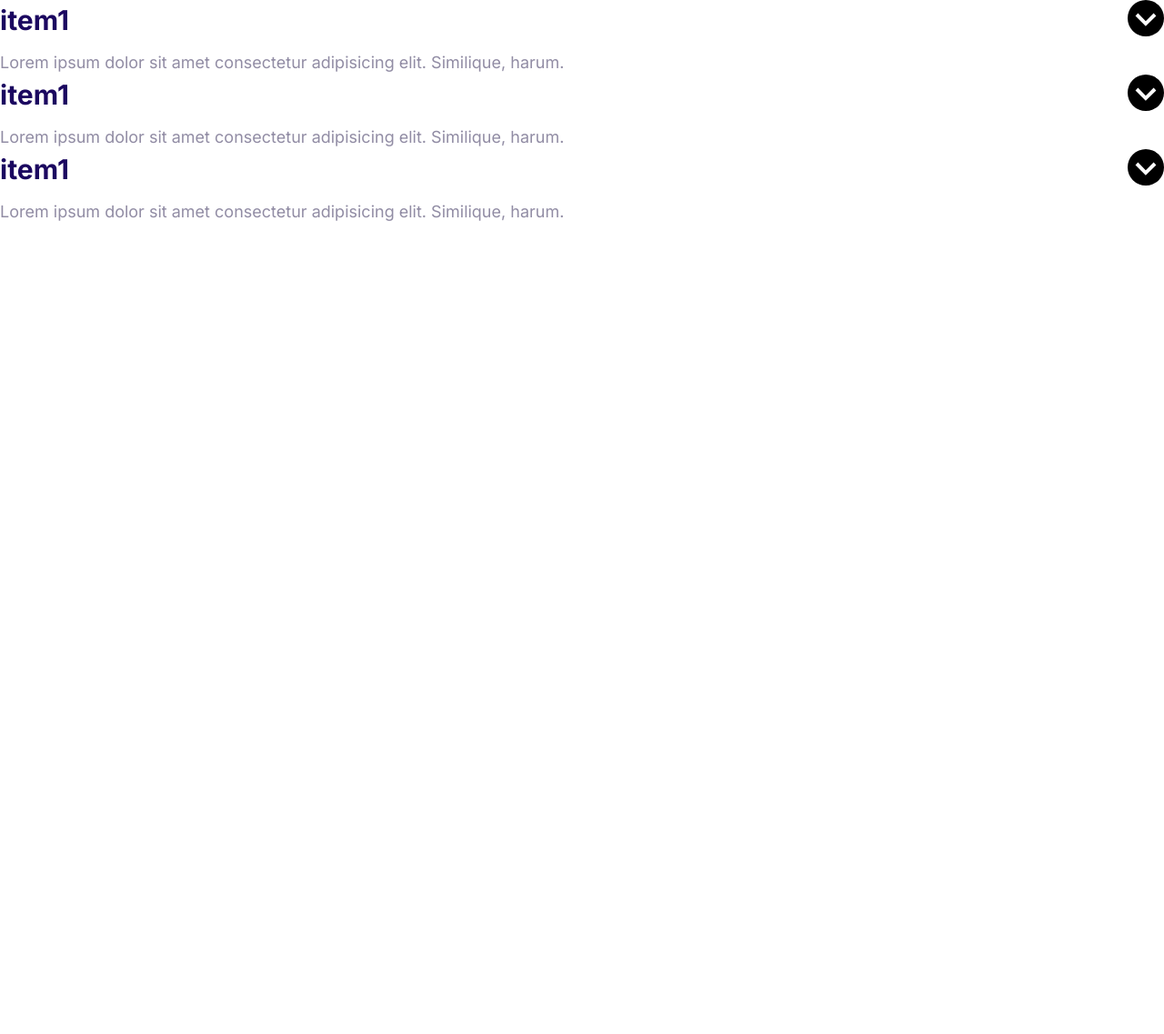
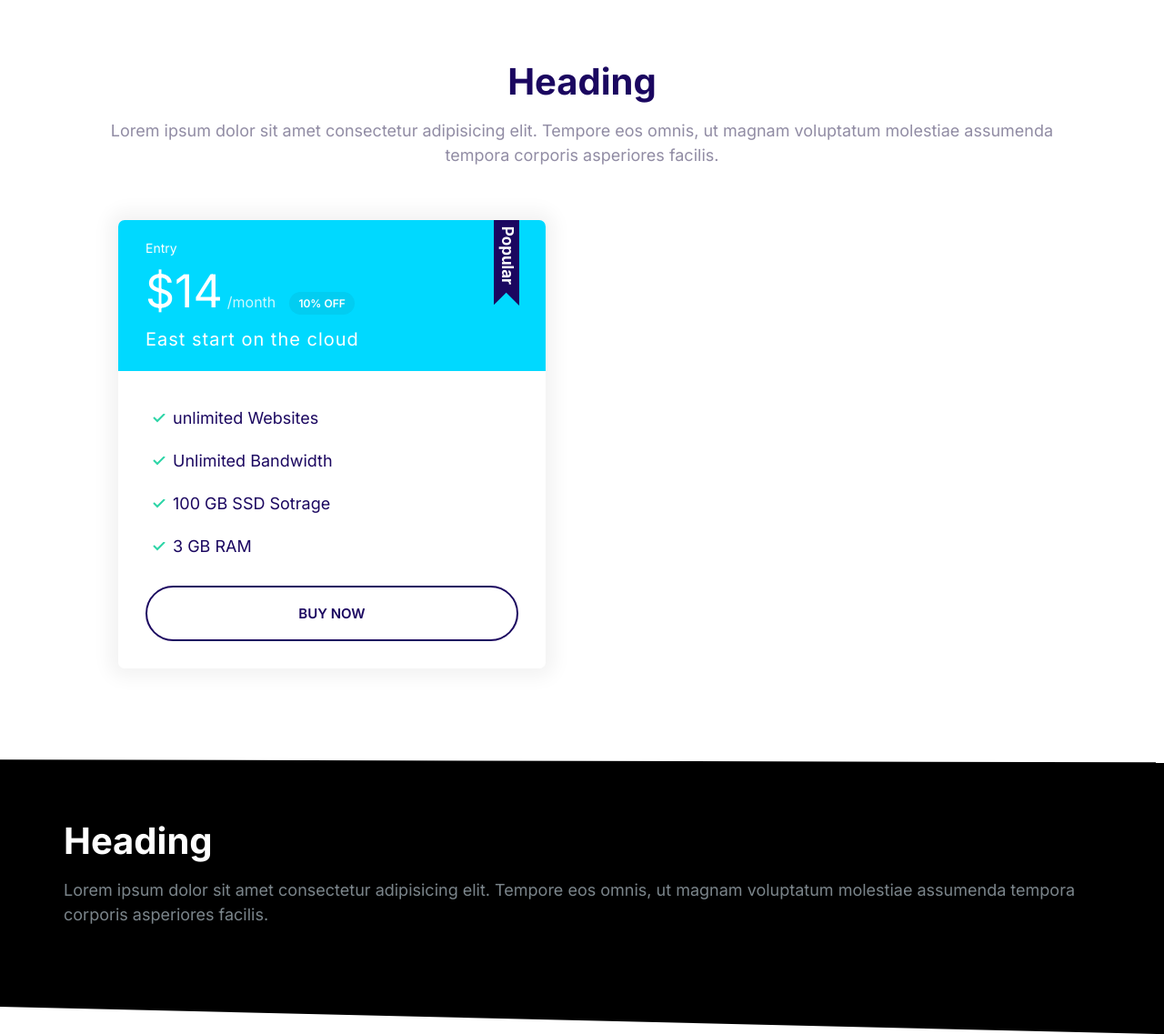
Before and after one commit to shervinnj/html-css-js-project-final, a plain HTML site: page index.html in a window 1280 px wide. Shown: the whole page at 91% size. Before the commit the page ends 800 px from the top, so only its background shows below. Drawn offline with Linux system fonts and the light colour scheme.

Commit message:
final-card-added

```diff
--- a/css/style.css
+++ b/css/style.css
@@ -582,3 +582,43 @@ a{
     opacity: 1;
 
 }
+
+
+/* blocks */
+
+.block{
+    --padding-vertical:6rem;
+
+    padding: 6rem 2rem;
+
+
+}
+.block__header{
+    text-align: center;
+}
+
+.block__heading{
+    margin-top: 0;
+}
+
+.block--dark{
+    background: black;
+    color: #7b858b;
+}
+.block--dark .block__heading{
+    color: white;
+}
+.block--skewed-right{
+    padding-bottom: calc(var(--padding-vertical) + 4rem);
+    clip-path: polygon(0% 0%, 100% 1%, 100% 100%, 0% 90%);
+}
+
+.block--skewed-left{
+    padding-bottom: calc(var(--padding-vertical) + 4rem);
+    clip-path: polygon(0% 0%, 100% 0%, 100% 80%, 0% 100%);
+}
+
+.container{
+    max-width: 1140px;
+    margin: 0 auto;
+}
--- a/index.html
+++ b/index.html
@@ -12,48 +12,44 @@
     <link rel="stylesheet" href="css/style.css">
 </head>
 <body >
-    <div class="collapsible collapsible--expanded">
-        <header class="collapsible__header">
-            <h2 class="collapsible__heading">item1</h2>
-
-                <svg class="icon collapsible__chevron">
-                    <use href="./images/sprite.svg#arrow"></use>
-                </svg>
+    <section class="block container">
+        <header class="block__header">
+            <h2 class="block__heading">Heading</h2>
+            <p>Lorem ipsum dolor sit amet consectetur adipisicing elit. Tempore eos omnis, ut magnam voluptatum molestiae assumenda tempora corporis asperiores facilis.</p>
 
         </header>
-        <div class="collapsible__content">
-            Lorem ipsum dolor sit amet consectetur adipisicing elit. Similique, harum.
+        <div style="width:50%;padding:4rem">
+
+            <div class="plan plan--popular">
+                <div class="card card--secondary">
+                    <div class="card__header">
+                        <h3 class="plan__name">Entry</h3>
+                        <span class="plan__price">$14</span>
+                        <span class="plan__billing-cycle">/month</span>
+                        <span class="badge badge--secondary badge--small">10% OFF</span>
+                        <span class="plan__description">East start on the cloud</span>
+                    </div>
+                    <div class="card__body">
+                        <ul class="list list--ticks ">
+                            <li class="list__item">unlimited Websites</li>
+                            <li class="list__item">Unlimited Bandwidth</li>
+                            <li class="list__item">100 GB SSD Sotrage</li>
+                            <li class="list__item">3 GB RAM</li>
+                          </ul>
+                          <button class="btn btn--outline btn--block">buy now</button>
+
+                    </div>
+                </div>
+            </div>
         </div>
+    </section>
 
-    </div>
-    <div class="collapsible collapsible--expanded">
-        <header class="collapsible__header">
-            <h2 class="collapsible__heading">item1</h2>
-
-                <svg class="icon collapsible__chevron">
-                    <use href="./images/sprite.svg#arrow"></use>
-                </svg>
-
-        </header>
-        <div class="collapsible__content">
-            Lorem ipsum dolor sit amet consectetur adipisicing elit. Similique, harum.
+    <section class="block block--dark block--skewed-right">
+        <div class="container">
+            <h2 class="block__heading">Heading</h2>
+            <p>Lorem ipsum dolor sit amet consectetur adipisicing elit. Tempore eos omnis, ut magnam voluptatum molestiae assumenda tempora corporis asperiores facilis.</p>
         </div>
-
-    </div>
-    <div class="collapsible collapsible--expanded">
-        <header class="collapsible__header">
-            <h2 class="collapsible__heading">item1</h2>
-
-                <svg class="icon collapsible__chevron">
-                    <use href="./images/sprite.svg#arrow"></use>
-                </svg>
-
-        </header>
-        <div class="collapsible__content">
-            Lorem ipsum dolor sit amet consectetur adipisicing elit. Similique, harum.
-        </div>
-
-    </div>
+    </section>
 
     <script src="main.js"></script>
 </body>
```
Also changed, not shown: components/cards.html (added, +38 -0 lines).
